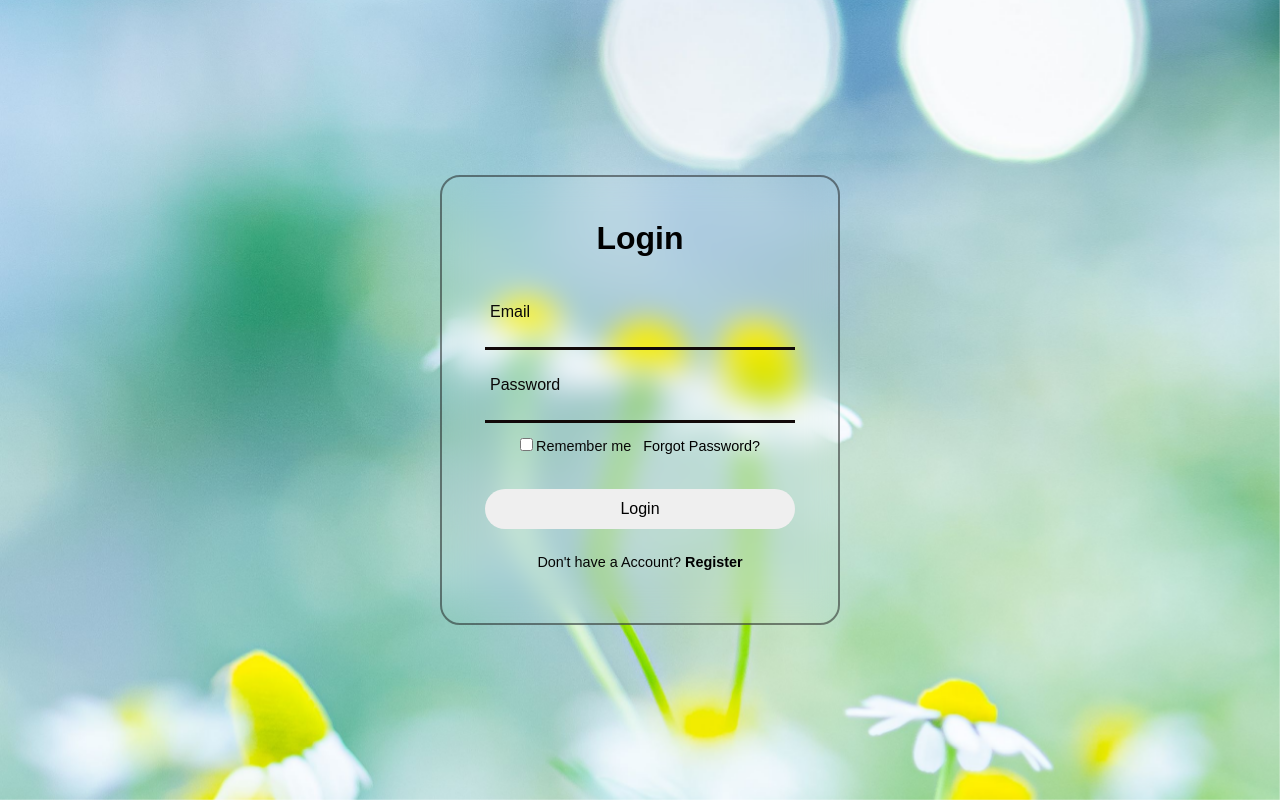
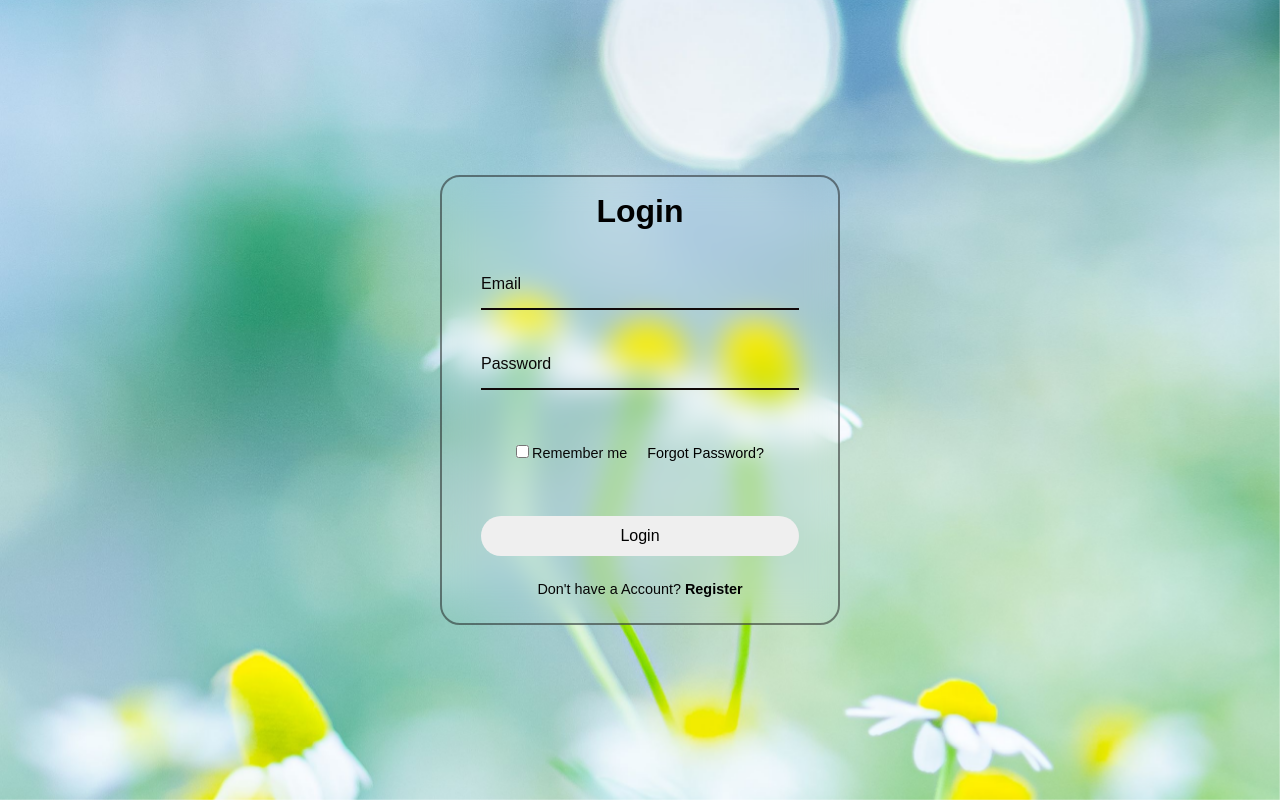
Before and after one commit to riya-jain31/login-page, a plain HTML site: page index.html in a window 1280 px wide. Drawn offline with nearby package versions, Linux system fonts and the light colour scheme.

```diff
--- a/style.css
+++ b/style.css
@@ -24,13 +24,7 @@ section{
 
 }
 
-/* body{
-    display: flex;
-    justify-content: center;
-    align-items: center;
-    min-height: 100vh;
-    background: #000;
-} */
+
 
 .login-box {
     position:relative;
@@ -52,48 +46,47 @@ h2{
 }
 .input-box{
     position: relative;
-    width: 310px;
-    padding: 35px;
-    top: 20px;
-    height: 10px;
-    border-bottom: 3px solid #110909;
+    width: 100%;
+    height: 50px;
+    margin: 30px 0;
+    border-bottom: 2px solid #110909;
 
 }
 
 .input-box label{
     position: absolute;
     top: 50%;
-    left: 5px;
+    left: 0;
     transform: translateY(-50%);
     font: size 1em; ;
     color:#0a0808 ;
     pointer-events: none;
     transition: 5s;
 }
-/* .input-box  input  :  focus~label,
-.input-box  input : valid~label {
+.input-box  input  :focus~label,
+.input-box  input :valid~label {
     top:-5px;
-} */
+}
 
 
 .input-box input{
     width:100% ;
-    height: 50px;
+    height: 100%;
     background: transparent;
     border: none;
     outline: none ;
     font-size: 1em;
     color: #000000;
-    padding: 0 35px 0 5px;
+    padding: 0 35px 0 0;
 }
 
 
 .input-box .icon {
     position: absolute;
     right: 8px;
-    color: rgb(0, 0, 0);
+    top: 0;
     font-size: 1.2em;
-    line-height: 57px;
+    line-height: 50px;
 
 }
 
@@ -104,6 +97,9 @@ h2{
     display: flex;
     justify-content: space-between;
     padding: 35px;
+    gap: 20px;
+    margin: -10px 0 20px;
+    align-items: center;
 
 
 }
```
